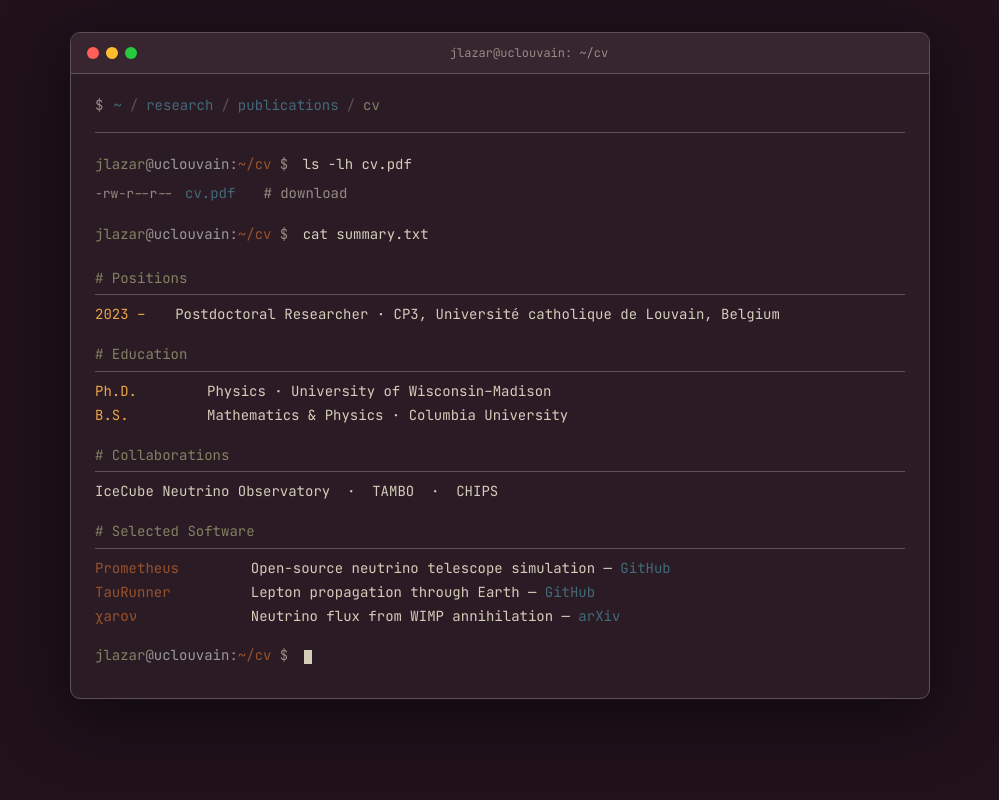
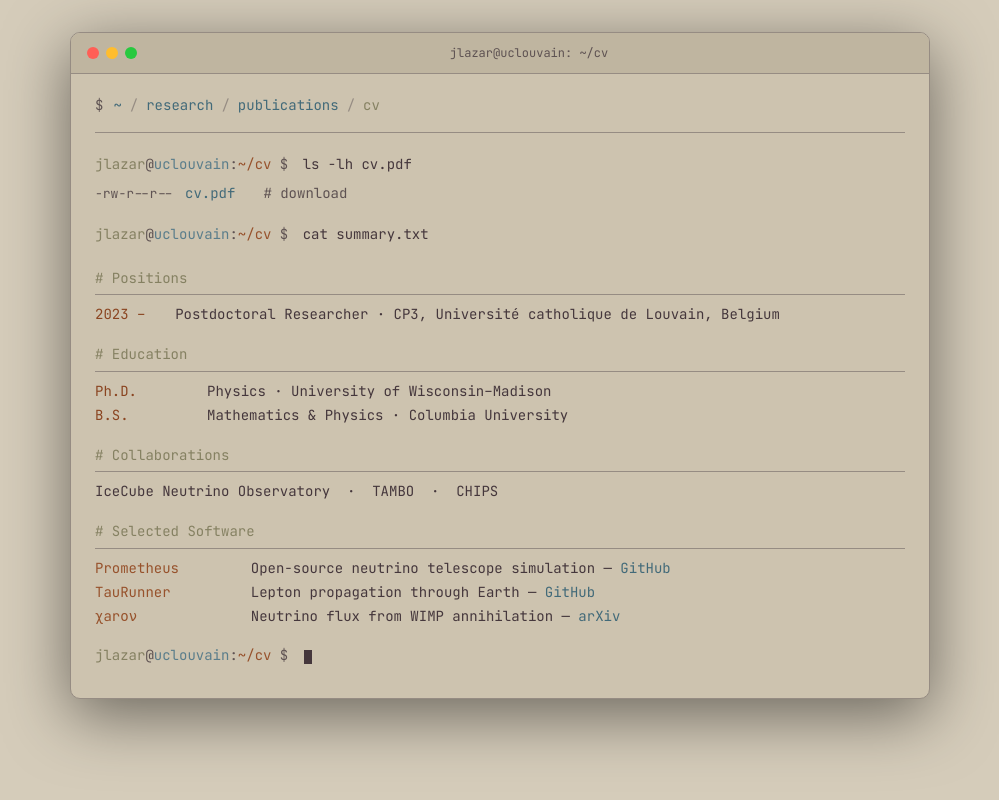
Before and after one commit to jlazar17/jlazar17.github.io, a PHP site: page /cv.html in a window 1280 px wide. Shown: the whole page, without its empty margins (140-1139 px from the left). Run offline with PHP 8.4, Linux system fonts and the light colour scheme.

Commit message:
Restore OS-based light/dark theming with dark as fallback
Co-Authored-By: Claude Sonnet 4.6 <noreply@anthropic.com>

```diff
--- a/style.css
+++ b/style.css
@@ -15,6 +15,24 @@
     --font: 'MesloLGS NF', 'MesloLGS Nerd Font', 'Meslo LG S', 'Fira Code', 'JetBrains Mono', monospace;
 }
 
+
+@media (prefers-color-scheme: light) {
+    :root {
+        /* Belafonte Day (light) */
+        --bg: #d5ccba;
+        --surface: #cdc3af;
+        --overlay: #bfb5a0;
+        --border: #968c83;
+        --text: #45373c;
+        --muted: #5e5252;
+        --green: #858162;
+        --blue: #426a79;
+        --cyan: #5a7d8b;
+        --orange: #97522c;
+        --yellow: #8a4420;
+        --red: #be100e;
+    }
+}
 
 * {
     margin: 0;
```
